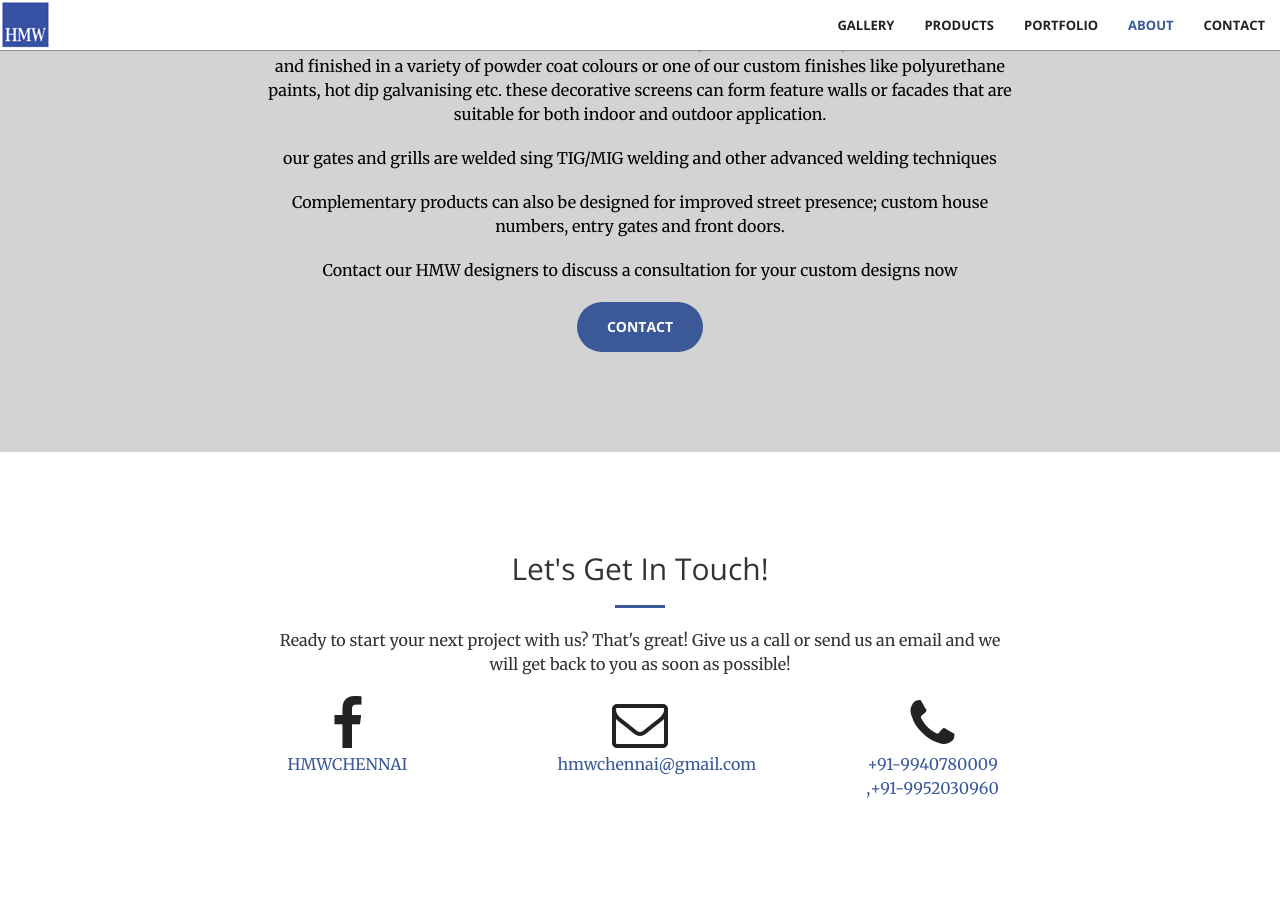
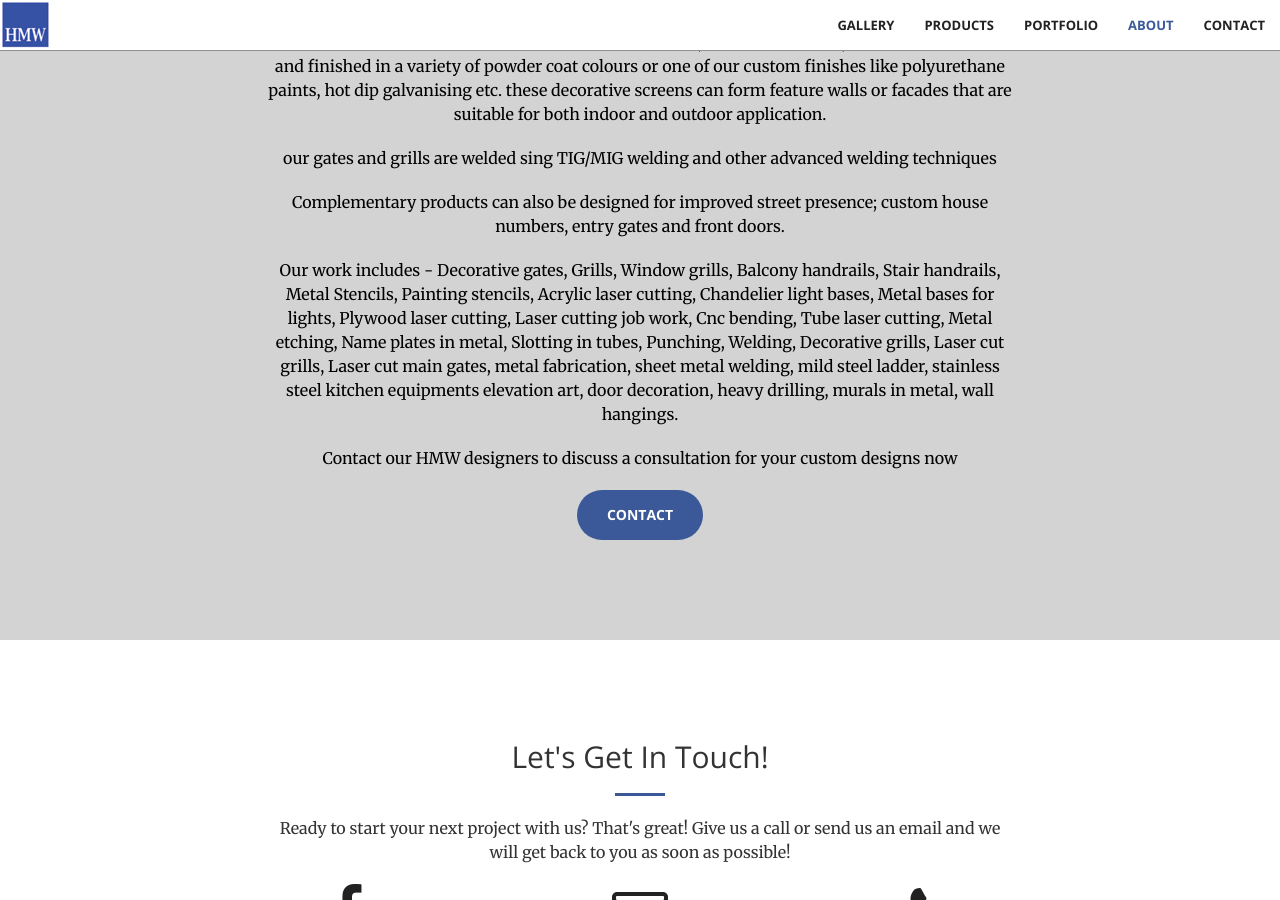
Before and after one commit to srinirover/srinirover.github.io, a Jekyll site: the page built from index.html, in a window 1280 px wide and 900 px high, scrolled down 3062 px. Built offline with Jekyll 4.4.1, drawn with Linux system fonts in a browser that asks for light colours.

Commit message:
Update call-to-action.html
added new content

```diff
--- a/_includes/call-to-action.html
+++ b/_includes/call-to-action.html
@@ -13,6 +13,12 @@ our gates and grills are welded sing TIG/MIG welding and other advanced welding
 Complementary products can also be designed for improved street presence; custom house numbers, entry gates and front doors.
                 </p>
                 <p>
+Our work includes - Decorative gates, Grills, Window grills, Balcony handrails, Stair handrails, Metal Stencils, Painting stencils, Acrylic laser cutting,
+Chandelier light bases, Metal bases for lights, Plywood laser cutting, Laser cutting job work, Cnc bending, Tube laser cutting, Metal etching, Name plates in metal,
+Slotting in tubes, Punching, Welding, Decorative grills, Laser cut grills, Laser cut main gates, metal fabrication, sheet metal welding, mild steel ladder, stainless steel kitchen equipments
+elevation art, door decoration, heavy drilling, murals in metal, wall hangings.
+                </p>
+                <p>
 Contact our HMW designers to discuss a consultation for your custom designs now</p>
                 <a href="#contact" class="btn btn-primary btn-xl">Contact</a>
             </div>
```
